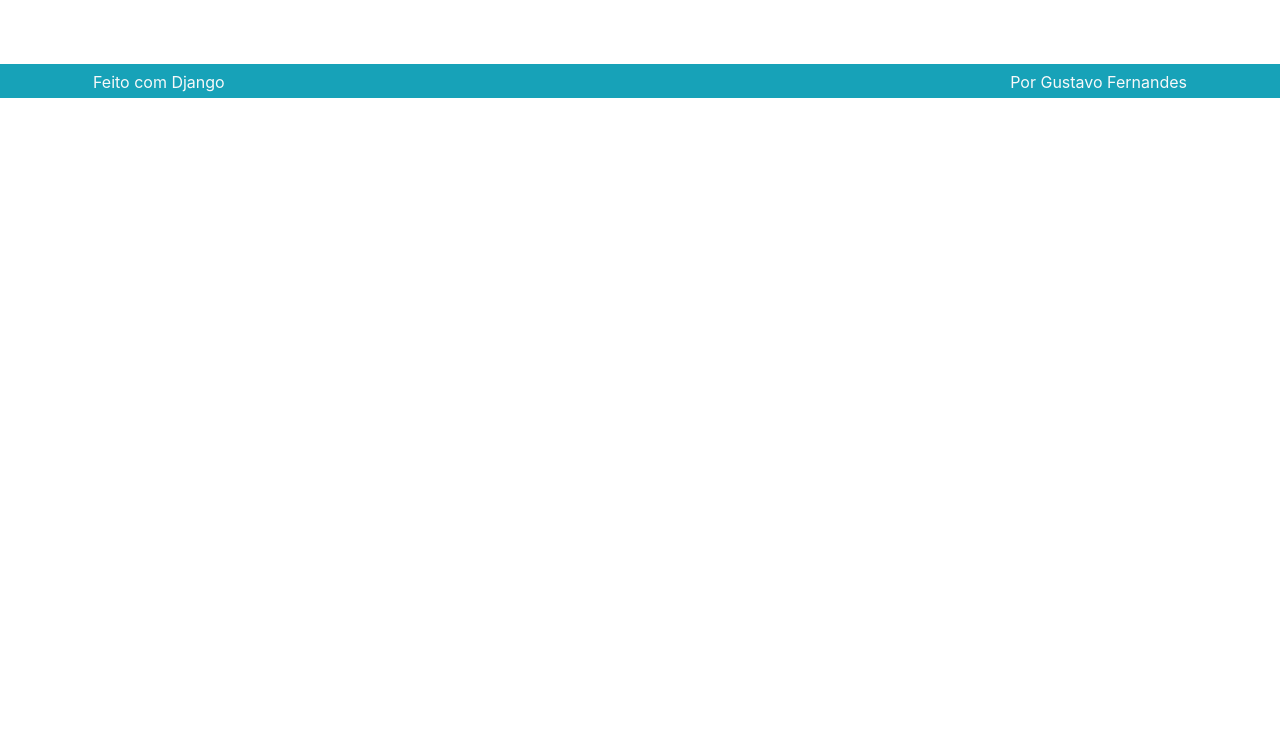
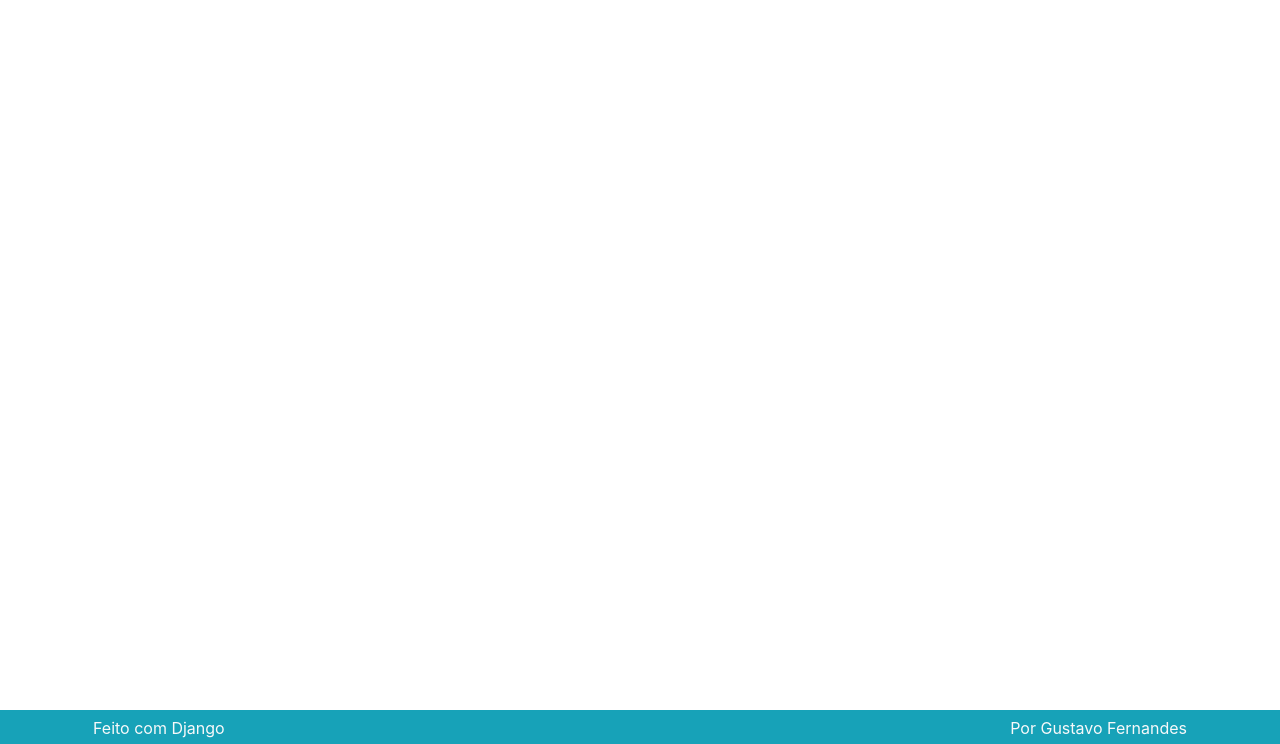
Before and after one commit to gustavof04/hero-ecommerce, a Django app: page / in a window 1280 px wide. Shown: the part 56-800 px from the top of the page. Run offline with Django 5.2, Linux system fonts and the light colour scheme; data that the repository does not hold is empty; some libraries are stand-ins or nearby versions.

Commit message:
chore: Adiciona propriedade fixed-bottom no footer

```diff
--- a/templates/partials/_footer.html
+++ b/templates/partials/_footer.html
@@ -1,6 +1,6 @@
 {% load static %}
 
-<footer class="container-fluid bg-primary">
+<footer class="container-fluid bg-primary fixed-bottom">
     <div class="container text-light">
         <div class="row">
             <div class="col">
```
